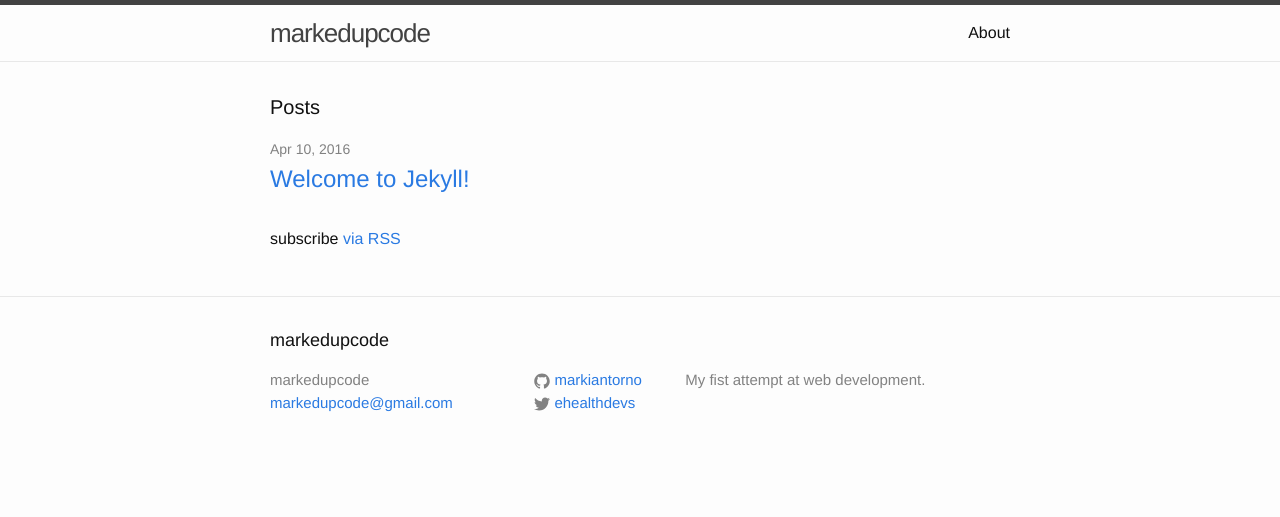
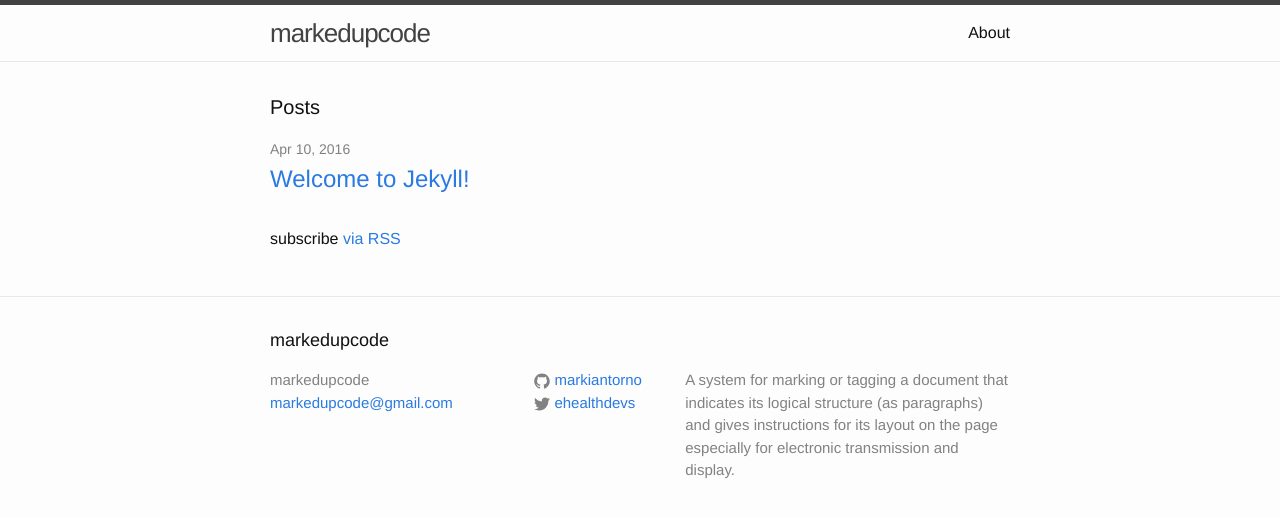
Before and after one commit to markedupcode/markedupcode.github.io, a Jekyll site: the page built from index.html, in a window 1280 px wide. Shown: the top 517 px of the page. Built offline with Jekyll 4.4.1, drawn with Linux system fonts in a browser that asks for light colours.

Commit message:
Update _config.yml

```diff
--- a/_config.yml
+++ b/_config.yml
@@ -9,7 +9,9 @@
 title: markedupcode
 email: markedupcode@gmail.com
 description: > # this means to ignore newlines until "baseurl:"
-  My fist attempt at web development.
+  A system for marking or tagging a document that indicates its logical structure
+  (as paragraphs) and gives instructions for its layout on the page especially
+  for electronic transmission and display.
 baseurl: "" # the subpath of your site, e.g. /blog
 url: "http://yourdomain.com" # the base hostname & protocol for your site
 twitter_username: ehealthdevs
```
